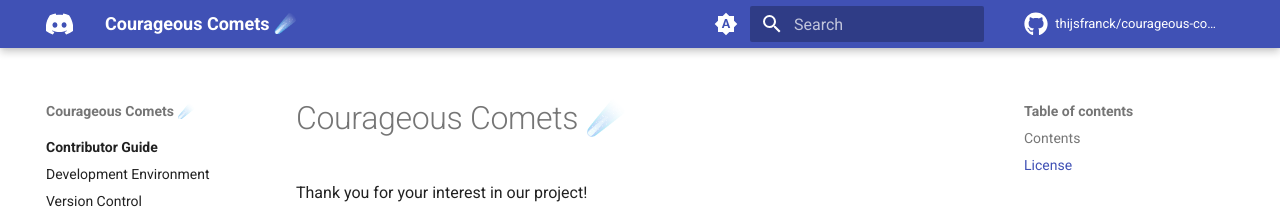
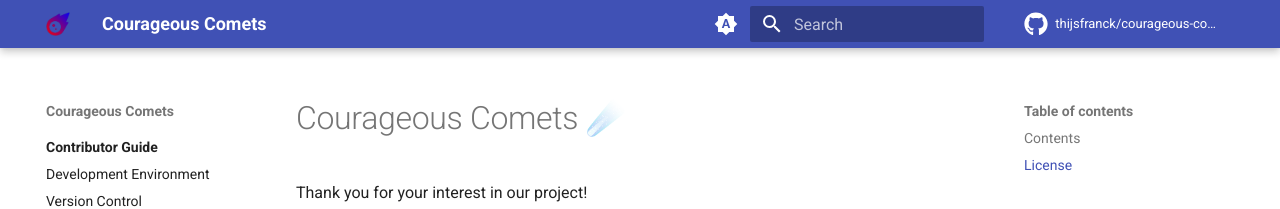
Before and after one commit to thijsfranck/courageous-comets, an MkDocs documentation site: the page built from docs/README.md, in a window 1280 px wide. Shown: the top 209 px of the page. Built offline with MkDocs 1.6.1 and Material for MkDocs 9.7.7, drawn with Linux system fonts in a browser that asks for light colours; comment, search, counter and statistics services are not loaded; the version menu is left out.

Commit message:
docs: add logo and favicon (#1)

```diff
--- a/mkdocs.yaml
+++ b/mkdocs.yaml
@@ -1,10 +1,12 @@
 copyright: © 2024 Courageous Comets ☄️
 repo_name: thijsfranck/courageous-comets
 repo_url: https://github.com/thijsfranck/courageous-comets
-site_name: Courageous Comets ☄️
+site_name: Courageous Comets
 site_url: https://thijsfranck.github.io/courageous-comets/
 
 theme:
+  favicon: assets/favicon.ico
+  logo: assets/logo.png
   name: material
   search: true
 
@@ -16,7 +18,6 @@ theme:
     - navigation.sections
 
   icon:
-    logo: fontawesome/brands/discord
     repo: fontawesome/brands/github
 
   palette:
```
Also changed, not shown: docs/assets/favicon.ico (added), docs/assets/logo-border.png (added), docs/assets/logo.png (added).
